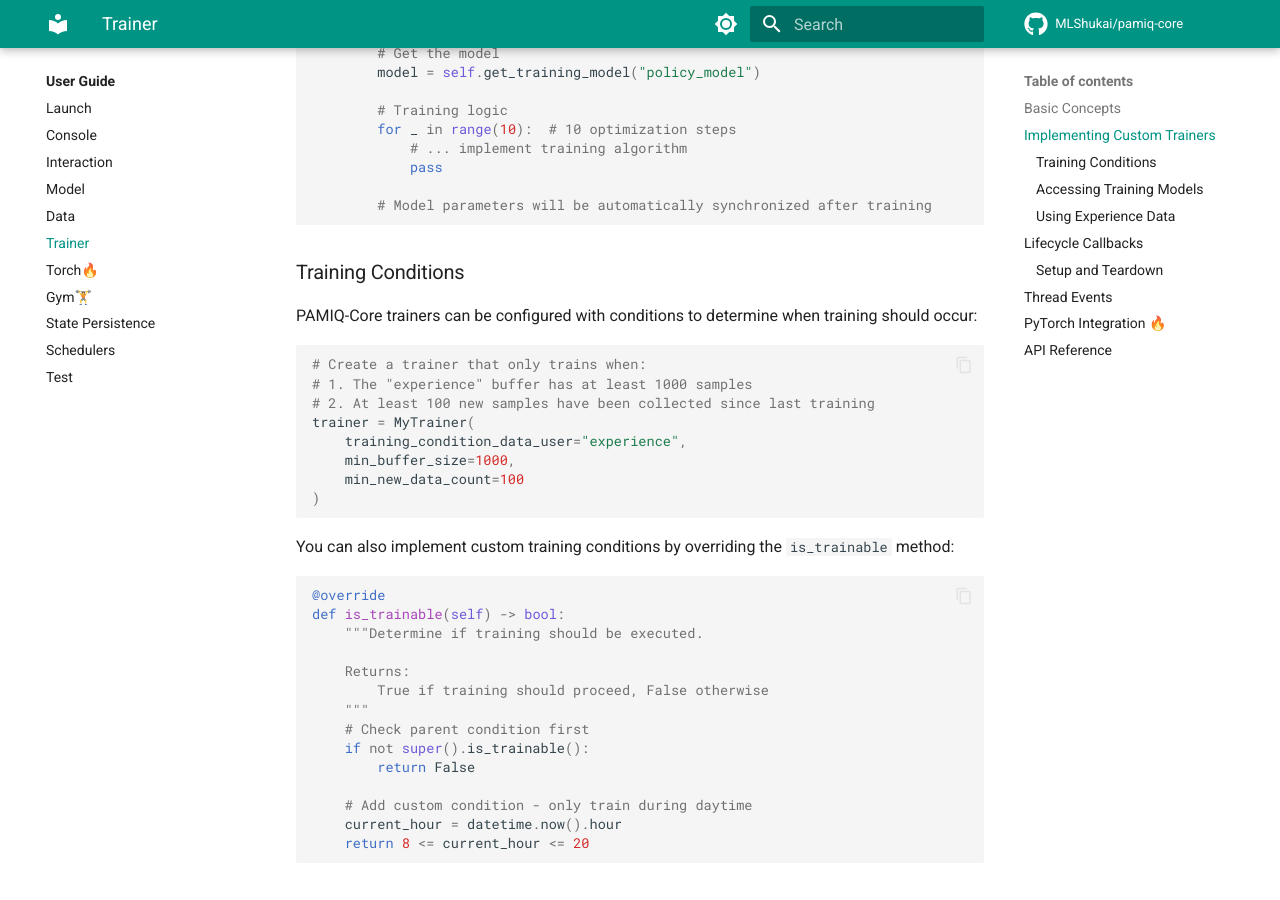
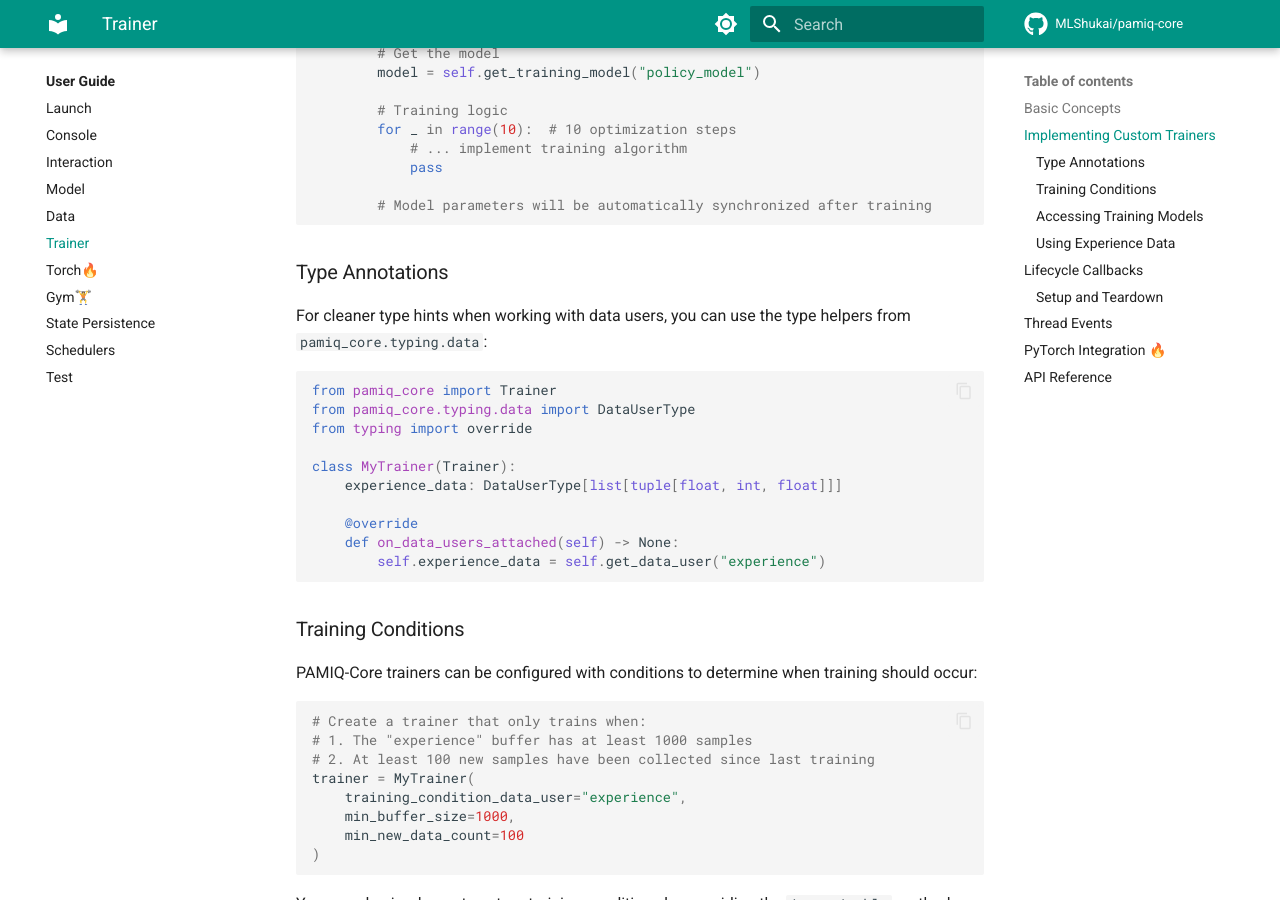
Before and after one commit to MLShukai/pamiq-core, an MkDocs documentation site: the page built from docs/user-guide/trainer.md, in a window 1280 px wide and 900 px high, scrolled down 1171 px. Built offline with MkDocs 1.6.1 and Material for MkDocs 9.7.7, drawn with Linux system fonts in a browser that asks for light colours; comment, search, counter and statistics services are not loaded.

Commit message:
docs: add documentation for typing.data helper types
- Add Type Helpers section to data.md explaining DataCollectorType and DataUserType
- Add Type Annotations subsection to interaction.md showing DataCollectorType usage in agents
- Add Type Annotations subsection to trainer.md showing DataUserType usage in trainers
- Keep examples brief and practical

🤖 Generated with [Claude Code](https://claude.ai/code)

Co-Authored-By: Claude <noreply@anthropic.com>

````diff
--- a/docs/user-guide/trainer.md
+++ b/docs/user-guide/trainer.md
@@ -45,6 +45,23 @@ class MyTrainer(Trainer):
             pass
 
         # Model parameters will be automatically synchronized after training
+```
+
+### Type Annotations
+
+For cleaner type hints when working with data users, you can use the type helpers from `pamiq_core.typing.data`:
+
+```python
+from pamiq_core import Trainer
+from pamiq_core.typing.data import DataUserType
+from typing import override
+
+class MyTrainer(Trainer):
+    experience_data: DataUserType[list[tuple[float, int, float]]]
+
+    @override
+    def on_data_users_attached(self) -> None:
+        self.experience_data = self.get_data_user("experience")
 ```
 
 ### Training Conditions
````
Also changed, not shown: docs/user-guide/data.md (+9 -0 lines), docs/user-guide/interaction.md (+17 -0 lines).
